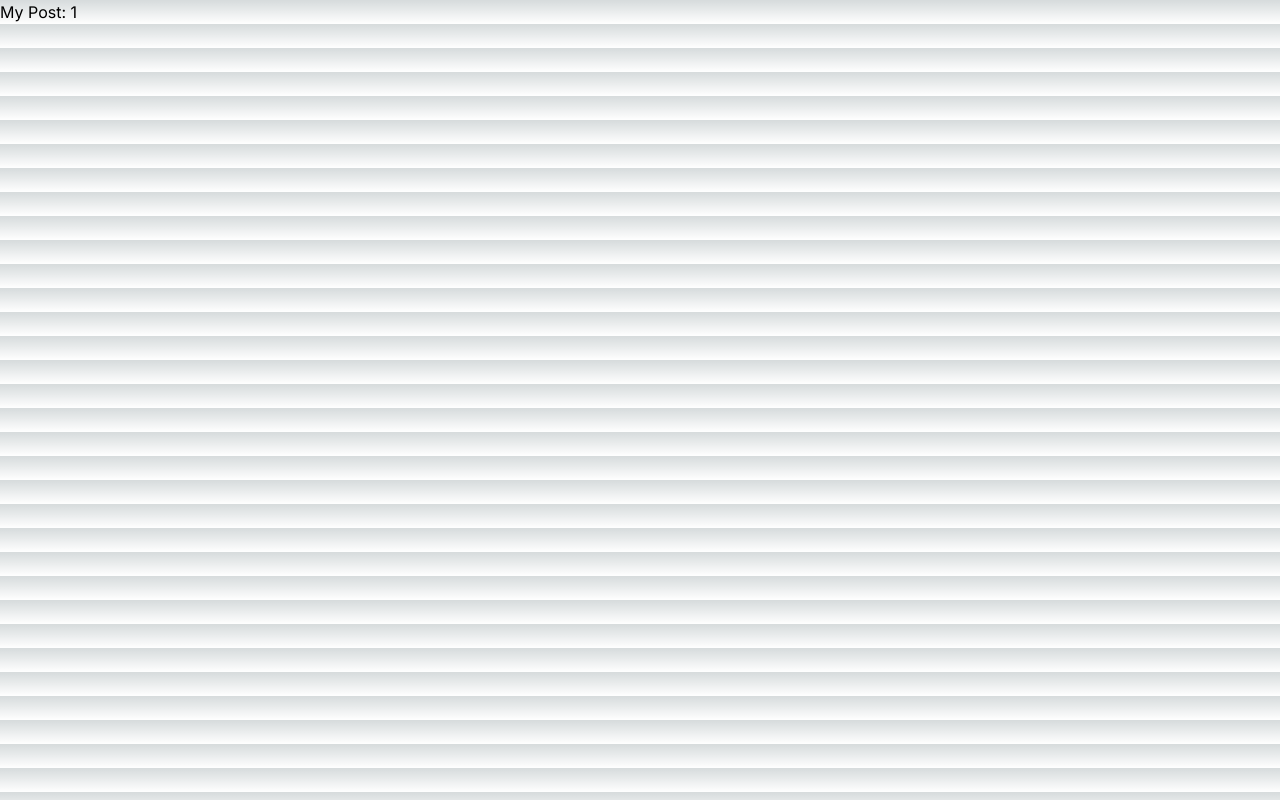
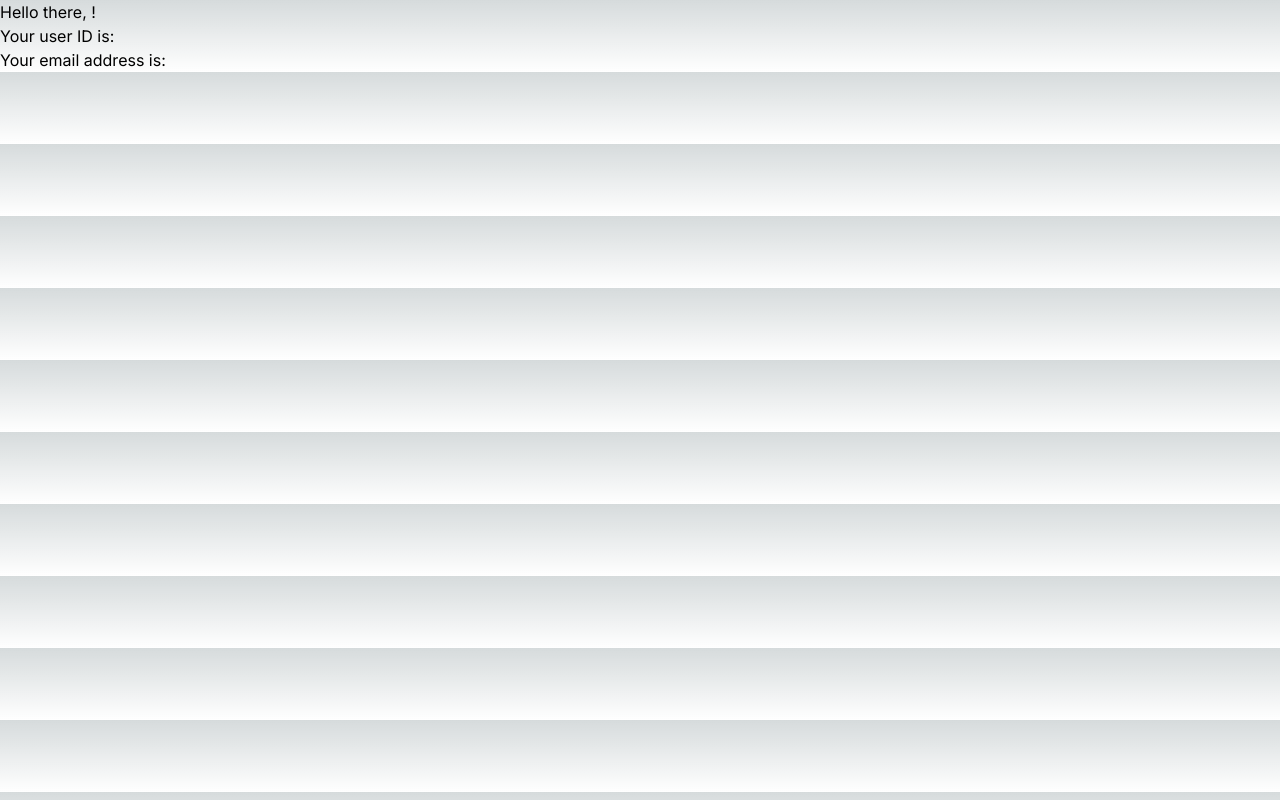
Before and after one commit to Andrewx24/nexMPLATE, a Next.js app: page /apiexample/1 in a window 1280 px wide. Built offline with nearby package versions, Linux system fonts and the light colour scheme.

Commit message:
dynamic routing fix

```diff
--- a/app/(root)/apiexample/[id]/page.tsx
+++ b/app/(root)/apiexample/[id]/page.tsx
@@ -1,3 +1,11 @@
-export default function Page({ params }: { params: { id: string }, }) {
-    return <div>My Post: {params.id} </div>
-  }
+export default function Page({ searchParams }: { searchParams: { id: string; name: string; email: string } }) {
+  const { id, name, email } = searchParams;
+
+  return (
+    <div>
+      <h2>Hello there, {name}!</h2>
+      <p>Your user ID is: {id}</p>
+      <p>Your email address is: {email}</p>
+    </div>
+  );
+}
--- a/app/(root)/apiexample/page.tsx
+++ b/app/(root)/apiexample/page.tsx
@@ -1,6 +1,7 @@
 import React from 'react';
 import getConfig from 'next/config';
 import Link from 'next/link';
+
 const { publicRuntimeConfig } = getConfig();
 const baseUrl = publicRuntimeConfig.apiUrl;
 
@@ -49,14 +50,18 @@ export default async function ApiExamplePage() {
   return (
     <div>
       <h1>REST API Users</h1>
-
       <ul>
-
         {restUsers.map((user: { id: number; name: string; email: string }) => (
-          <Link href={`/apiexample/${user.id}`} key={user.id}>
-          <li key={user.id}>
-            {user.name} - {user.email}
-          </li>
+          <Link
+            href={{
+              pathname: `/apiexample/${user.id}`,
+              query: { name: user.name, email: user.email, id: user.id },
+            }}
+            key={user.id}
+          >
+            <li>
+              {user.name} - {user.email}
+            </li>
           </Link>
         ))}
       </ul>
@@ -64,9 +69,17 @@ export default async function ApiExamplePage() {
       <h1>GraphQL API Users</h1>
       <ul>
         {graphQLUsers.map((user: { id: number; name: string; email: string }) => (
-          <li key={user.id}>
-            {user.name} - {user.email}
-          </li>
+          <Link
+            href={{
+              pathname: `/apiexample/${user.id}`,
+              query: { name: user.name, email: user.email, id: user.id },
+            }}
+            key={user.id}
+          >
+            <li>
+              {user.name} - {user.email}
+            </li>
+          </Link>
         ))}
       </ul>
     </div>
```
